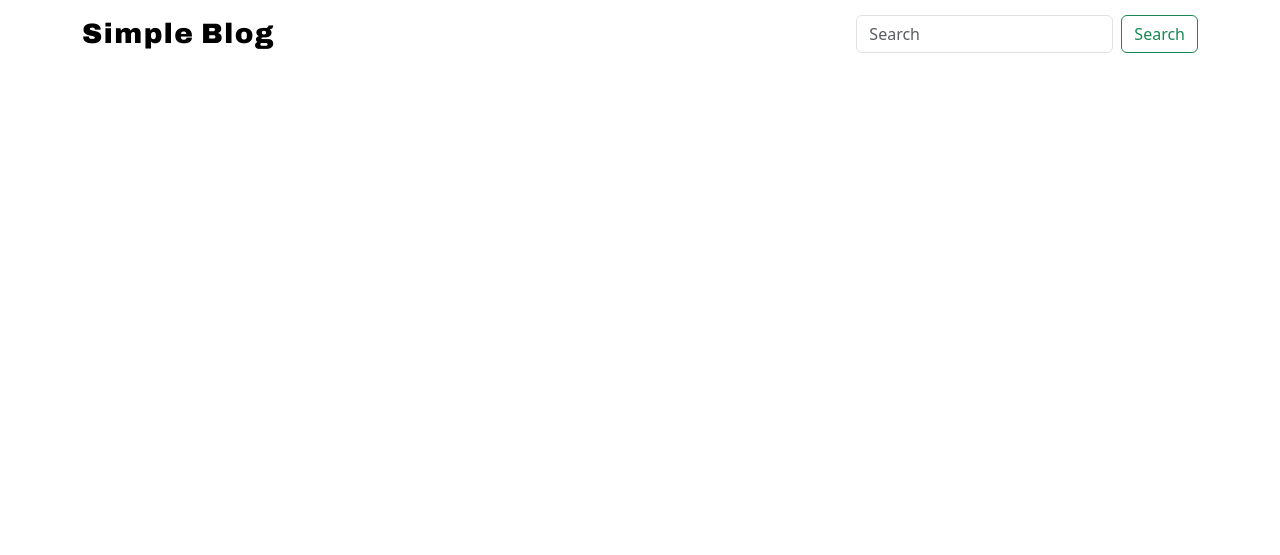
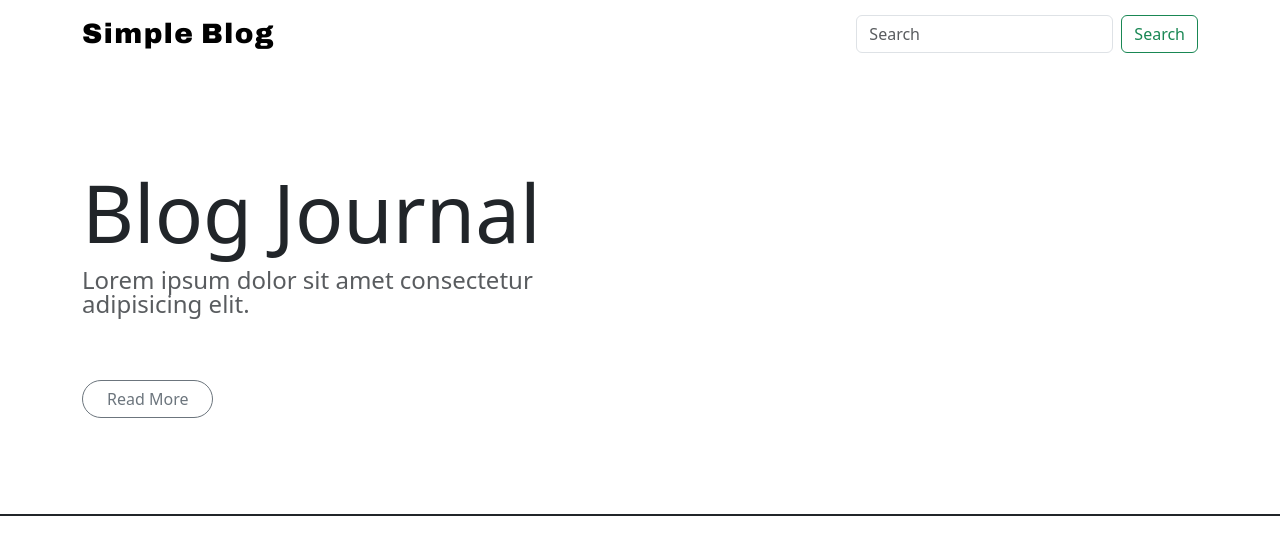
Before and after one commit to ibar2/simplae-django-blog, a Django app: page / in a window 1280 px wide. Shown: the top 555 px of the page. Run offline with Django 4.2, Linux system fonts and the light colour scheme.

Commit message:
created the home splash

```diff
--- a/djblogger/static/blog/main.css
+++ b/djblogger/static/blog/main.css
@@ -5,3 +5,7 @@
     font-weight: 900;
     letter-spacing: 1.5px;
 }
+
+.fw-500 {
+    font-weight: 500;
+}
--- /dev/null
+++ b/djblogger/templates/blog/components/splash.html
@@ -0,0 +1,20 @@
+
+<div class="border-bottom border-2 border-dark">
+<div class="container py-5">
+
+
+        <div class="row ">
+          <div class="col-12 col-md-6 py-1 py-md-5">
+            <h1 class="display-1">Blog Journal</h1>
+            <p class="fs-4 lh-1 text-muted fw-500 pb-5">
+                Lorem ipsum dolor sit amet consectetur adipisicing elit.
+            </p>
+            <button type="button" class="btn btn-outline-secondary rounded-pill fw-500 px-4">Read More</button>
+        </div>
+
+
+
+
+
+</div>
+</div>
--- a/djblogger/templates/blog/home.html
+++ b/djblogger/templates/blog/home.html
@@ -5,5 +5,5 @@
 
 {% include 'base/navbar.html' %}
 
-
+{% include 'blog/components/splash.html' %}
 {% endblock contents %}
```
